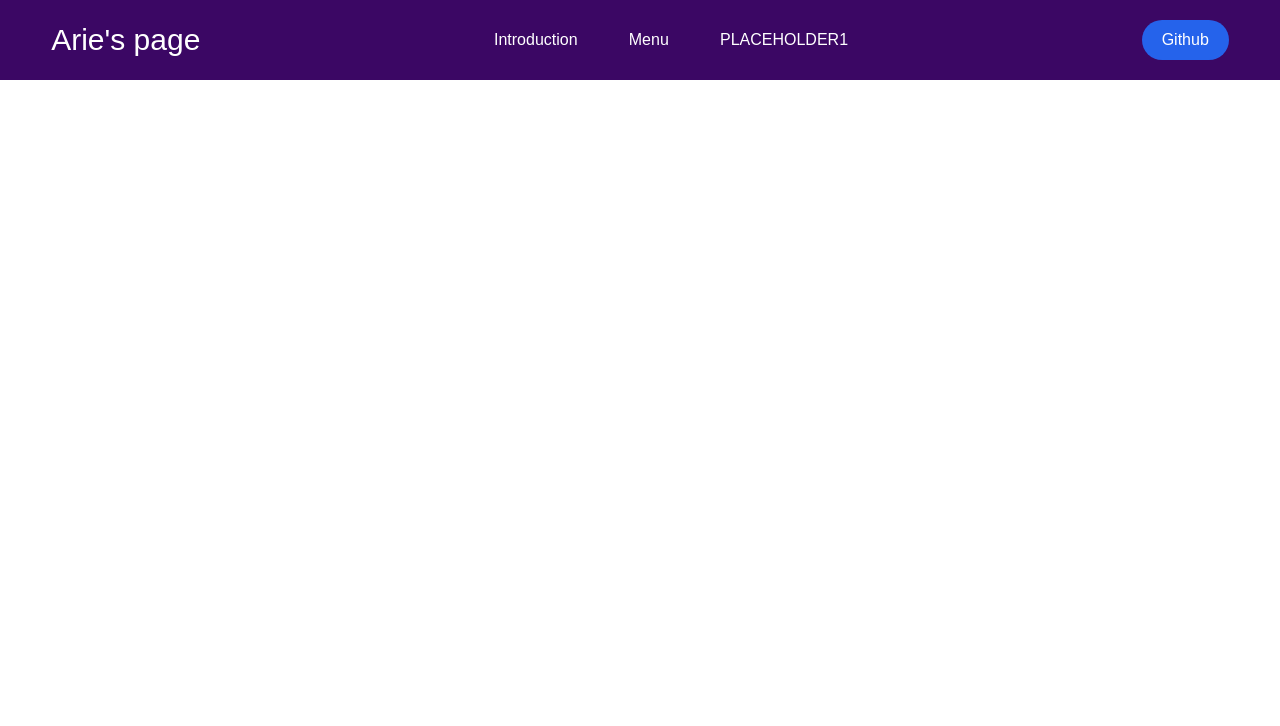
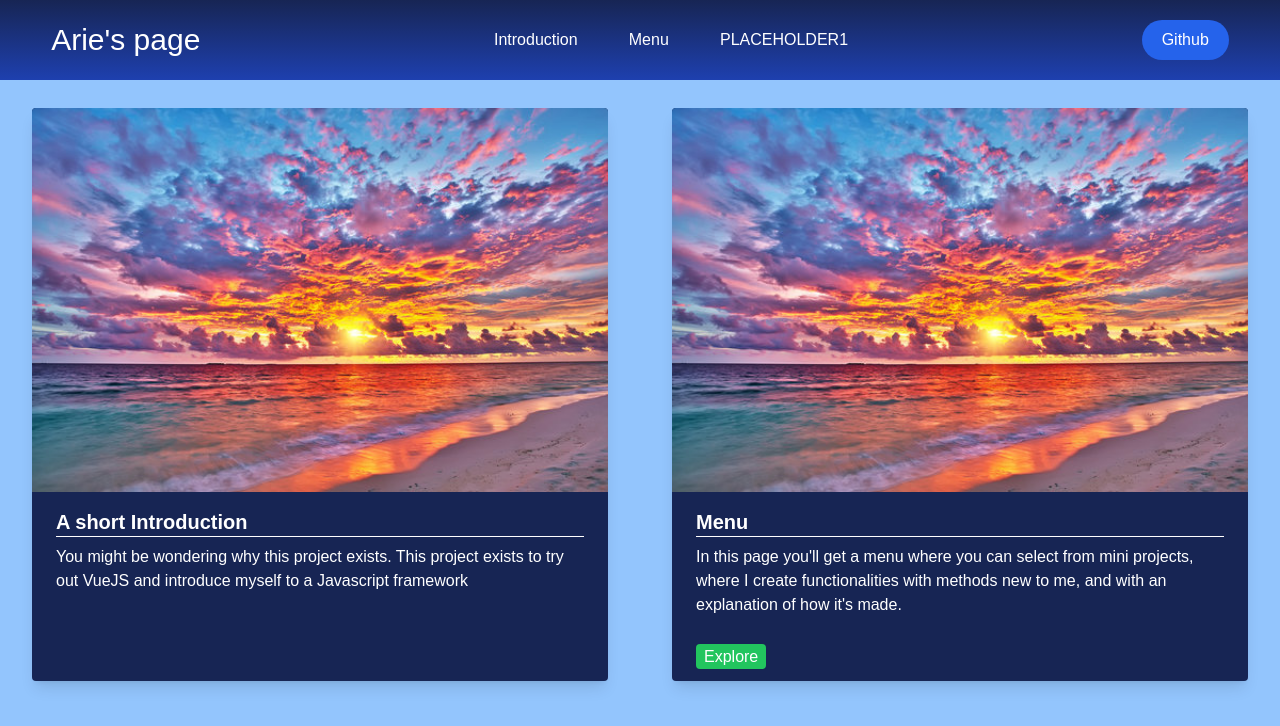
Before and after one commit to ArieKh33/Vuejs-practise, a Vue app in the folder practise-1/: page / in a window 1280 px wide. Shown: the top 726 px of the page. Built offline with nearby package versions, Linux system fonts and the light colour scheme.

Commit message:
Completed the introduction page and changed the look

```diff
--- a/practise-1/index.html
+++ b/practise-1/index.html
@@ -6,7 +6,7 @@
     <meta name="viewport" content="width=device-width, initial-scale=1.0">
     <title>Vite App</title>
   </head>
-  <body>
+  <body class=" bg-blue-300 ">
     <div id="app"></div>
     <script type="module" src="/src/main.js"></script>
   </body>
--- a/practise-1/src/App.vue
+++ b/practise-1/src/App.vue
@@ -1,10 +1,12 @@
 <script setup>
 import { RouterLink, RouterView } from 'vue-router';
 
-import Navbar from './components/navbar.vue';
+import Navbar from './components/Navbar.vue';
+import Footer from './components/Footer.vue';
 </script>
 
-<template>
-  <Navbar/>
-  <RouterView />
+<template >
+    <Navbar/>
+    <RouterView />
+  <!-- <Footer/> -->
 </template>
--- /dev/null
+++ b/practise-1/src/components/Card.vue
@@ -0,0 +1,8 @@
+<script setup>
+</script>
+
+<template>
+  <div class="max-w-xl xl:max-w-xl md:max-w-md rounded overflow-hidden shadow-lg m-1  mt-7 mx-auto bg-blue-950 text-white">
+    <slot></slot>
+  </div>
+</template>
--- /dev/null
+++ b/practise-1/src/components/Footer.vue
@@ -0,0 +1,15 @@
+<script setup>
+</script>
+
+<template>
+  <footer class="bg-black footer mt-[25%]">
+    <div class="flex">
+      <h3>Contact</h3>
+      <div>
+        <a href="">Github</a>
+        <a href="">LinkedIn</a>
+        <a href="">Email</a>
+      </div>
+    </div>
+  </footer>
+</template>
--- /dev/null
+++ b/practise-1/src/components/IntroductionText.vue
@@ -0,0 +1,35 @@
+<script setup>
+
+import Card from './Card.vue';
+import SunsetImg from '../assets/img/sunset-introduction.jpg';
+import { RouterLink } from 'vue-router';
+
+</script>
+
+<template>
+  <section class=" md:flex md:justify-between">
+    <Card>
+      <img class="w-full" :src="SunsetImg" alt="Sunset">
+      <div class="px-6 py-4">
+        <h2 class="font-bold text-xl mb-2 border-b border-white">A short Introduction</h2>
+          <p class="text-white text-base">
+            You might be wondering why this project exists. This project exists to try out VueJS and introduce myself to a Javascript framework
+          </p>
+      </div>
+      <div class="px-6 py-3">
+      </div>
+    </Card>
+    <Card>
+      <img class="w-full" :src="SunsetImg" alt="Sunset">
+      <div class="px-6 py-4">
+        <h2 class="font-bold text-xl mb-2 border-b border-white">Menu</h2>
+          <p class="text-white text-base">
+            In this page you'll get a menu where you can select from mini projects, where I create functionalities with methods new to me, and with an explanation of how it's made.
+          </p>
+      </div>
+      <div class="px-6 py-3">
+        <RouterLink class="bg-green-500 py-1 px-2 rounded hover:bg-green-600" to="/menu">Explore</RouterLink>
+      </div>
+    </Card>
+  </section>
+</template>
--- a/practise-1/src/components/navbar.vue
+++ b/practise-1/src/components/navbar.vue
@@ -1,22 +1,18 @@
 <script setup>
 
 import { RouterLink } from 'vue-router';
-
-const toggleMenu = (e) => {
-  console.log(e.class);
-}
 
 
 </script>
 
 <template>
-  <header class="bg-purple-950 ">
+  <header class="bg-gradient-to-b from-blue-950 to-blue-800">
     <nav class="flex justify-between items-center w-[92%] mx-auto pt-5 pb-5">
       <div>
         <RouterLink to="/" class="text-white md:w-full text-3xl hidden md:block">Arie's page</RouterLink>
       </div>
-      <div class="md:static md:min-h-fit  bg-purple-950 left-0  md:w-auto w-full flex items-center md:px-5">
-        <ul class="flex md:flex-row  md:items-center md:gap-[4vw] gap-8 bg-purple-950">
+      <div class="md:static md:min-h-fit left-0  md:w-auto w-full flex items-center md:px-5">
+        <ul class="flex md:flex-row  md:items-center md:gap-[4vw] gap-8">
           <li>
             <RouterLink to="/" class="text-white hover:text-gray-400">Introduction</RouterLink>
           </li>
@@ -32,30 +28,7 @@ const toggleMenu = (e) => {
         <div class="flex align-center">
           <a class="bg-blue-600 text-white rounded-full hover:bg-blue-700  px-5 py-2 "  href="https://github.com/ArieKh33">Github</a>
         </div>
-
       </div>
-
-
-
-
-
-
-
-
-
-      <!-- <div>
-
-      <div>
-        <RouterLink to="/" class="text-white text-2xl">Arie's page</RouterLink>
-      </div>
-
-      <div>
-
-      </div>
-          <RouterLink to="/" class="text-white">Introduction</RouterLink>
-          <RouterLink to="/" class="text-white">Menu</RouterLink>
-
-      </div> -->
     </nav>
   </header>
 </template>
--- a/practise-1/src/views/IntroductionView.vue
+++ b/practise-1/src/views/IntroductionView.vue
@@ -1,8 +1,10 @@
 <script setup>
+import IntroductionText from '@/components/IntroductionText.vue';
 
 </script>
 
 <template>
   <main>
+    <IntroductionText/>
   </main>
 </template>
```
Also changed, not shown: practise-1/src/assets/img/sunset-introduction.jpg (added).
